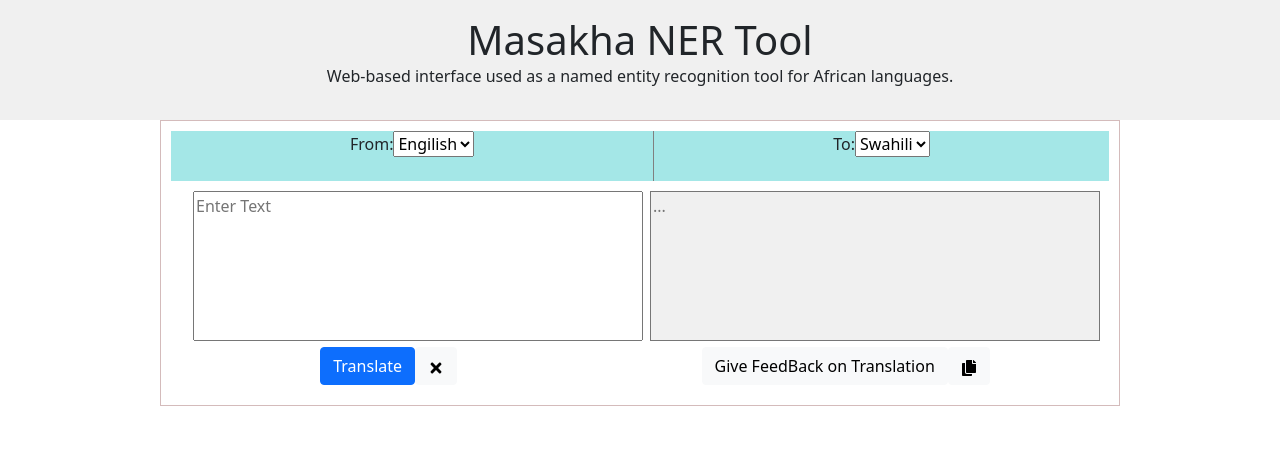
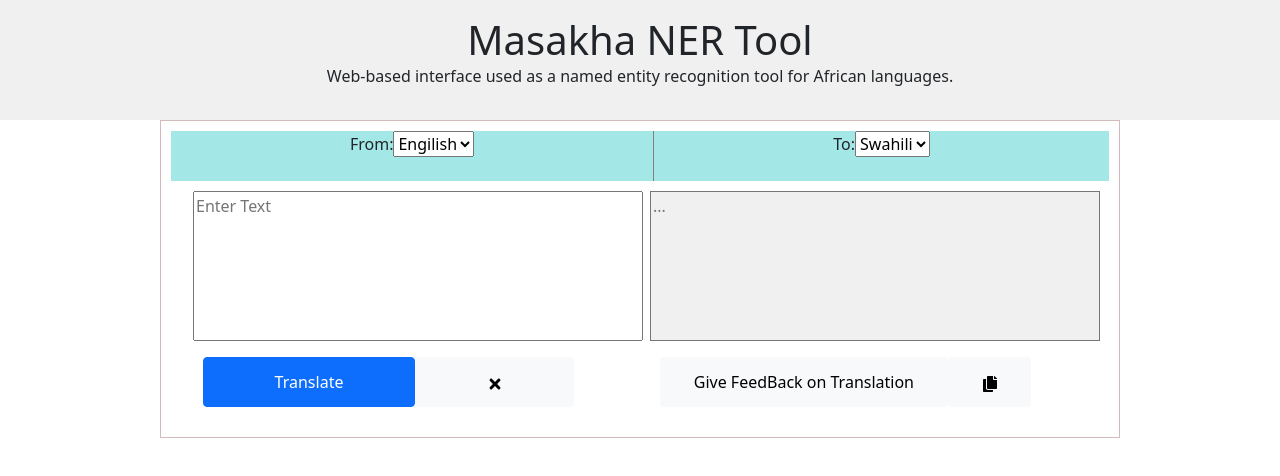
Before and after one commit to COS301-SE-2021/MasakhaNER, a React (Create React App) app: page /dashboard in a window 1280 px wide. Shown: the top 476 px of the page. Built offline with nearby package versions, Linux system fonts and the light colour scheme.

Commit message:
Updated the Input.tsx file

```diff
--- a/src/components/InputSection/InputSection.css
+++ b/src/components/InputSection/InputSection.css
@@ -10,3 +10,9 @@ textarea#testSection{
     resize: none;
 
 }
+.inputButton{
+    display: grid;
+    grid-template-columns: auto;
+    grid-template: 50px / auto auto;
+    padding: 10px;
+}
--- a/src/components/InputSection/InputSection.tsx
+++ b/src/components/InputSection/InputSection.tsx
@@ -6,8 +6,10 @@ export default function InputSection() {
     return (
         <div className = 'inputSection'>
             <textarea placeholder = 'Enter Text' id = 'testSection'></textarea>
-            <button className = 'btn btn-primary'>Translate</button>
-            <button  className = 'btn btn-light'><FaTimes /></button>
+            <div className = "inputButton">
+                <button className = 'btn btn-primary'>Translate</button>
+                <button  className = 'btn btn-light'><FaTimes /></button>
+            </div>
         </div>
     )
 }
--- a/src/components/Output/Output.css
+++ b/src/components/Output/Output.css
@@ -10,3 +10,9 @@ textarea#textOutput{
     resize: none;
     background-color: rgb(240, 240, 240);
 }
+.outputButton{
+    display: grid;
+    grid-template-columns: auto;
+    grid-template: 50px / auto auto;
+    padding: 10px;
+}
--- a/src/components/Output/Output.tsx
+++ b/src/components/Output/Output.tsx
@@ -5,8 +5,10 @@ export default function Output() {
     return (
         <div className = 'outputSection'>
             <textarea readOnly  id = 'textOutput' placeholder = "..." name='text' ></textarea>
-            <button className = 'btn btn-light'>Give FeedBack on Translation</button>
-            <button className = 'btn btn-light'><FaCopy /></button>
+            <div className = "outputButton">
+                <button className = 'btn btn-light'>Give FeedBack on Translation</button>
+                <button className = 'btn btn-light'><FaCopy /></button>
+            </div>
         </div>
     )
 }
--- a/src/components/input/Input.css
+++ b/src/components/input/Input.css
@@ -9,10 +9,7 @@
     /* border-radius: 10%; */
 }
 .container{
-    /* display: grid;
-    grid-template-columns: auto;
-    grid-template: 150px / auto auto; */
-    /* padding: 10px; */
+
     display: flex;
     flex-direction: row;
     flex-wrap: wrap;
```
